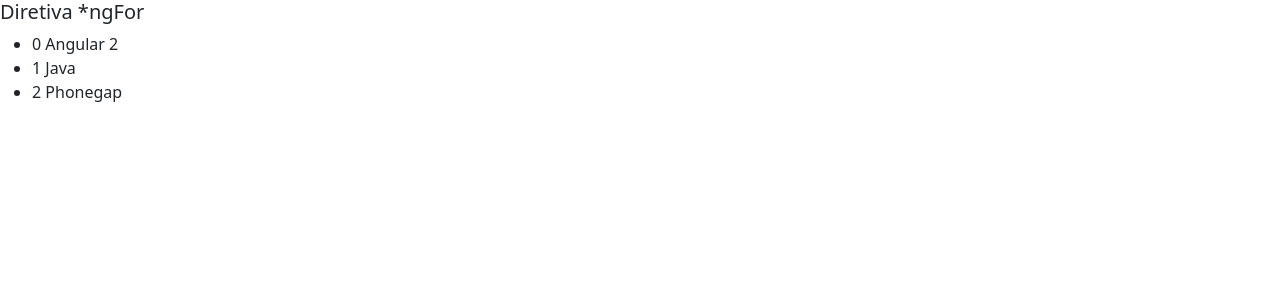
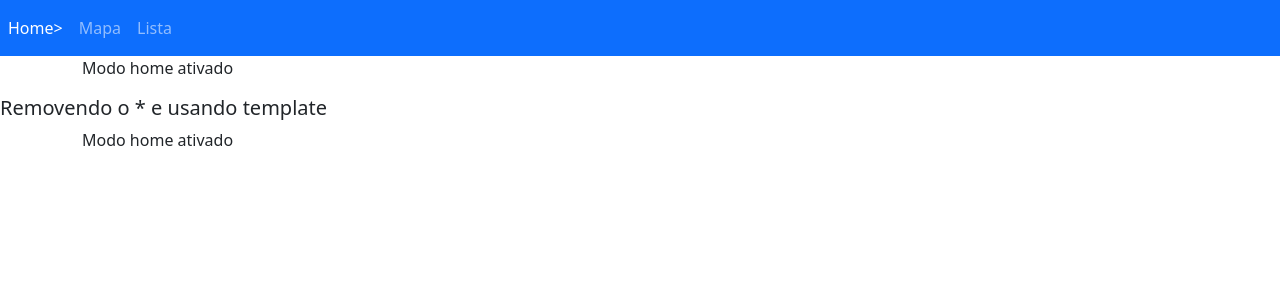
Before and after one commit to amandaxm/curso-angular-diretivas, an Angular app: page / in a window 1280 px wide. Shown: the top 300 px of the page. Built offline with nearby package versions, Linux system fonts and the light colour scheme.

Commit message:
Diretivas sobre o * e template

```diff
--- a/src/app/app.component.html
+++ b/src/app/app.component.html
@@ -1,5 +1,5 @@
-<!-- <app-diretiva-ngif></app-diretiva-ngif>
- --><!--
-<app-diretive-ngswitch></app-diretive-ngswitch> -->
-
-<app-diretiva-ngfor></app-diretiva-ngfor>
+<!--  <app-diretiva-ngif></app-diretiva-ngif>
+ -->
+<app-diretive-ngswitch></app-diretive-ngswitch>
+<!-- <app-diretiva-ngfor></app-diretiva-ngfor>
+ -->
--- a/src/app/diretiva-ngfor/diretiva-ngfor.component.html
+++ b/src/app/diretiva-ngfor/diretiva-ngfor.component.html
@@ -8,3 +8,12 @@
 
 
 </ul>
+
+<h5>Removendo o * e usando template</h5>
+<ul>
+    <ng-template ngFor [ngForOf]="cursos" let-curso let-i="index">
+    <li>
+    {{ i + 1 }} - {{ curso }}
+    </li>
+    </ng-template>
+</ul>
--- a/src/app/diretiva-ngif/diretiva-ngif.component.html
+++ b/src/app/diretiva-ngif/diretiva-ngif.component.html
@@ -28,6 +28,7 @@
 <h5>
 
 Hidden como alternativa
+</h5>
 
 <div [hidden]="mostrarCursos">
     Não existem cursos para sere listados
@@ -36,4 +37,11 @@
 <div [hidden]="!mostrarCursos">
     Lista de curso aqui
 </div>
-</h5>
+    <h5>USANDO TEMPLATE</h5>
+<ng-template [ngIf]="mostrarCursos">
+    <div>Lista de cursos aqui</div>
+</ng-template>
+
+<div template="ngIf mostrarCursos">
+    Lista de cursos aqui.
+</div>
--- a/src/app/diretive-ngswitch/diretive-ngswitch.component.html
+++ b/src/app/diretive-ngswitch/diretive-ngswitch.component.html
@@ -2,16 +2,13 @@
   <div class="collapse navbar-collapse" id="navbarText">
     <ul class="navbar-nav mr-auto">
       <li class="nav-item active">
-        <a class="nav-link"[class.active]="aba=='home'"
-        (click)="aba='home'">Home></a>
+        <a class="nav-link" [class.active]="aba=='home'" (click)="aba='home'">Home></a>
       </li>
       <li class="nav-item">
-        <a class="nav-link"[class.active]="aba=='mapa'"
-        (click)="aba='mapa'">Mapa</a>
+        <a class="nav-link" [class.active]="aba=='mapa'" (click)="aba='mapa'">Mapa</a>
       </li>
       <li class="nav-item">
-        <a class="nav-link"[class.active]="aba=='lista'"
-        (click)="aba='lista'">Lista</a>
+        <a class="nav-link" [class.active]="aba=='lista'" (click)="aba='lista'">Lista</a>
       </li>
     </ul>
 
@@ -26,3 +23,20 @@
 
 
 </div>
+
+
+<h5>Removendo o * e usando template</h5>
+<div class="container" [ngSwitch]="aba">
+  <ng-template [ngSwitchCase]="'mapa'" >
+    <p>Modo mapa ativado</p>
+  </ng-template>
+
+  <ng-template [ngSwitchCase]="'lista'">
+    <p>Modo lista ativado</p>
+  </ng-template>
+
+  <ng-template [ngSwitchCase]="'home'"ngSwitchDefault >
+    <p>Modo home ativado</p>
+  </ng-template>
+
+</div>
```
